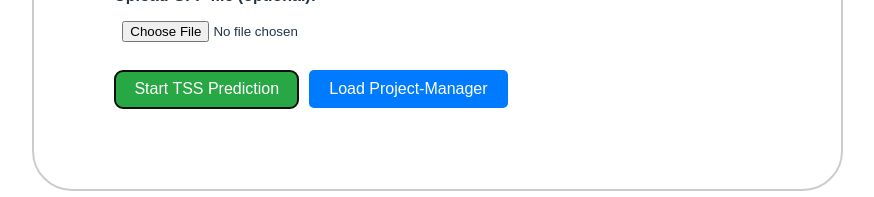
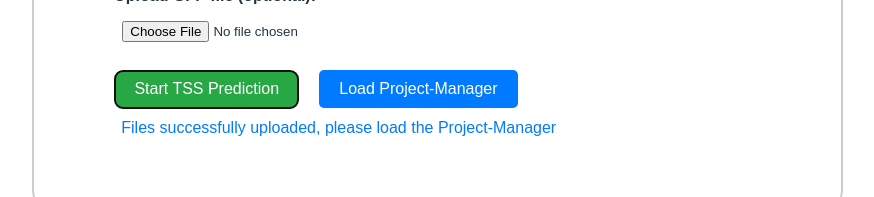
Before and after one commit to Integrative-Transcriptomics/tss-prediction-comparison, a React (Vite) app in the folder client-side-interface-prototype/: page / in a window 1280 px wide. Both pictures are taken after a click on the button "Start TSS Prediction". Shown: the part 825-1022 px from the top of the page, without its empty margins (311-1185 px from the left). Built offline with nearby package versions, Linux system fonts and the light colour scheme; no server answers.

Commit message:
added feedback message for user after pressing start tss-button

```diff
--- a/client-side-interface-prototype/src/App.css
+++ b/client-side-interface-prototype/src/App.css
@@ -126,3 +126,16 @@ button:hover {
 .load-job-button:hover {
   background-color: #0056b3;
 }
+
+.buttons-container {
+  display: flex;
+  align-items: center;
+  gap: 10px;
+}
+
+.feedback-message {
+  min-height: 24px;
+  margin-bottom: 16;
+  padding: 7px;
+  color: #007bff;
+}
--- a/client-side-interface-prototype/src/ProjectForm.jsx
+++ b/client-side-interface-prototype/src/ProjectForm.jsx
@@ -21,6 +21,9 @@ function ProjectForm() {
   // Use the useNavigate hook to navigate to a different page.
   const navigate = useNavigate();
 
+  // State to manage the feedback message displayed after submitting.
+  const [feedbackMessage, setFeedbackMessage] = useState('');
+
   // Function to add a new condition to the list. It creates a new condition with a unique id and a reference.
   const addCondition = () => {
     setConditions([...conditions, { id: conditions.length + 1, ref: React.createRef() }]);
@@ -43,6 +46,9 @@ function ProjectForm() {
   // Function to handle form submission and upload files to the server.
   const handleSubmit = async (e) => {
     e.preventDefault(); // Prevents the default form submission behavior.
+
+    // Set the feedback message
+    setFeedbackMessage('Files successfully uploaded, please load the Project-Manager');
 
     // Create a FormData object to send files and data via a multipart/form-data request.
     const formData = new FormData();
@@ -138,11 +144,16 @@ function ProjectForm() {
         <GFF ref={gffRef} />
       </div>
 
+      {/* Buttons Container */}
+      <div className='buttons-container'>
       {/* Submit Button */}
       <button className="start-button" onClick={handleSubmit}>Start TSS Prediction</button>
       {/* Job Management Page Button */}
       <button className="load-job-button" onClick={handleLoadJobManagement}>Load Project-Manager</button>
     </div>
+    {/* Feedback Message */}
+    {feedbackMessage && <div className="feedback-message">{feedbackMessage}</div>}
+  </div>
   );
 }
 
```
